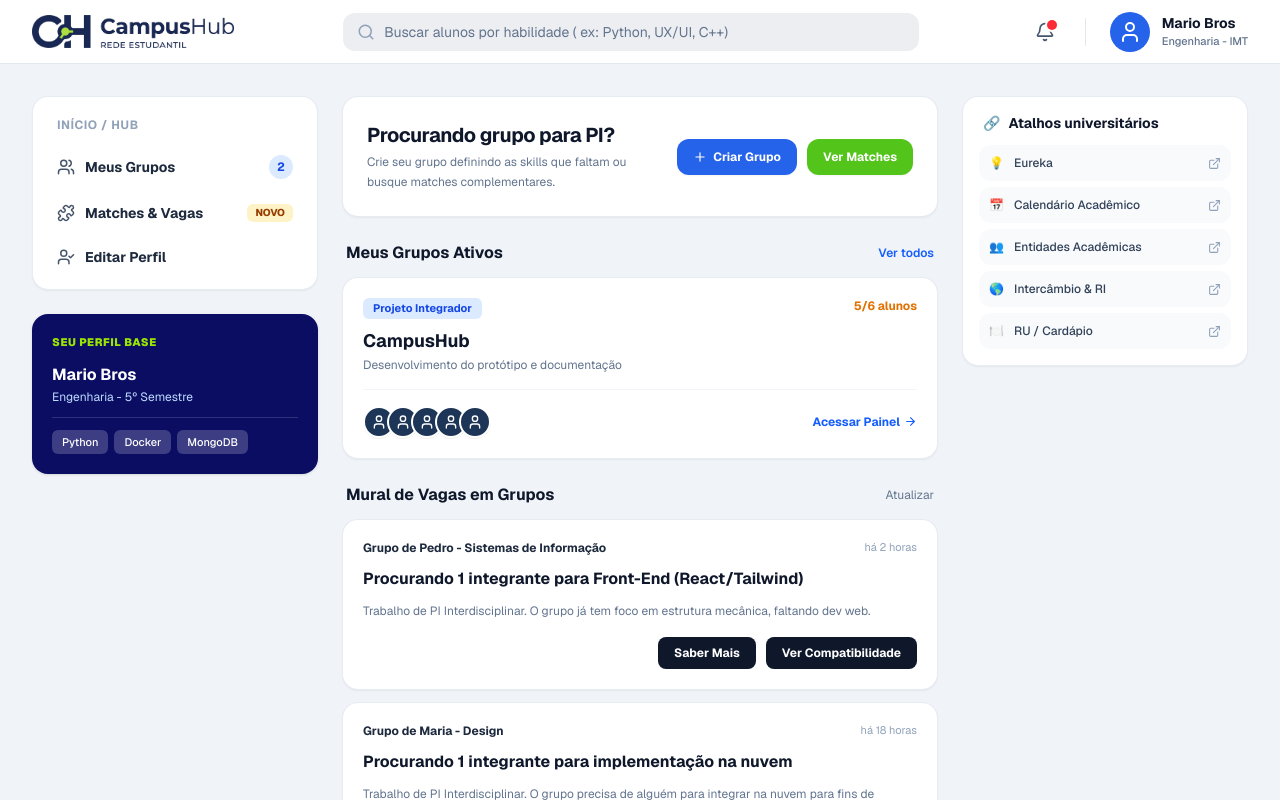
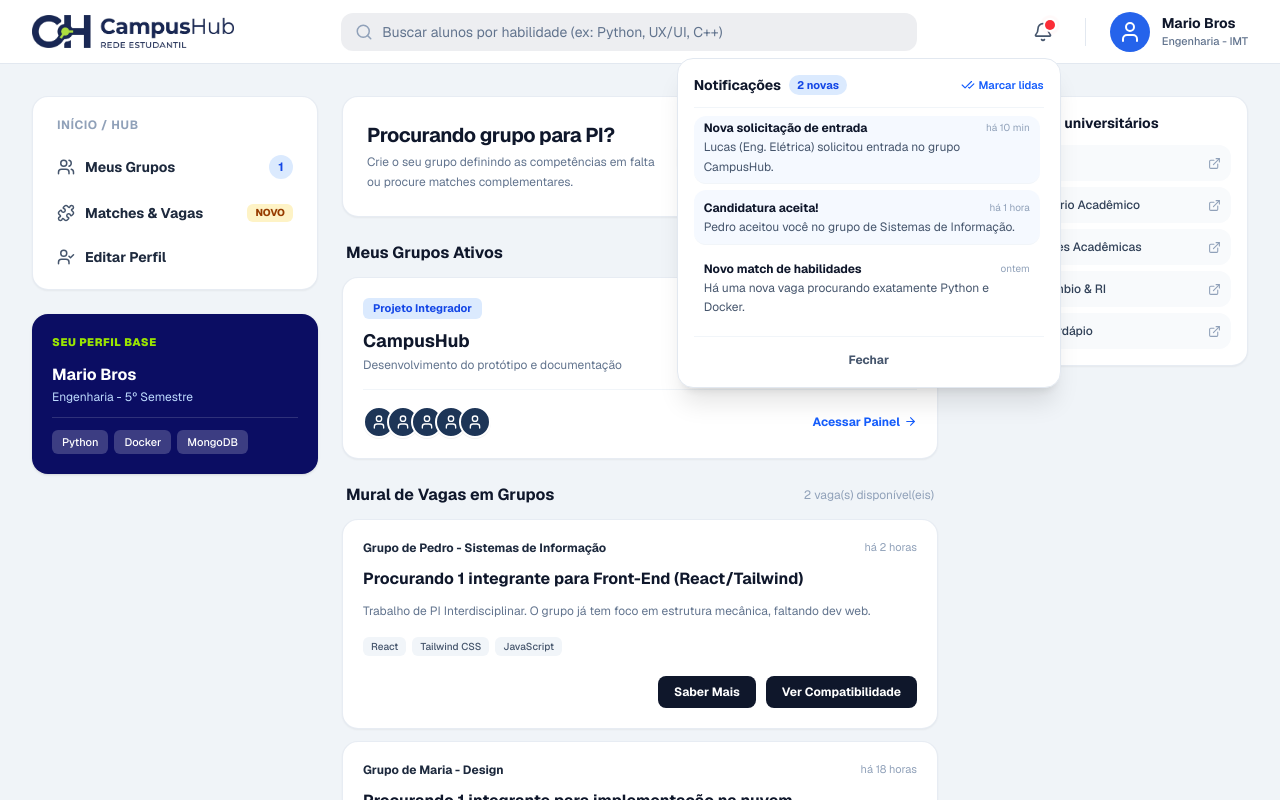
Before and after one commit to Peoliveirapinto/CampusHub_PI_2026_2, a Next.js app in the folder frontend/: page /home_c/login in a window 1280 px wide. Both pictures are taken after a click on the button "Notificações". Shown: the top 800 px of the page. Built offline with nearby package versions, Linux system fonts and the light colour scheme.

Commit message:
feat(): home com login corrigido

```diff
--- a/frontend/src/app/home_c/login/page.tsx
+++ b/frontend/src/app/home_c/login/page.tsx
@@ -1,6 +1,6 @@
 "use client";
 
-import React, { useState } from "react";
+import React, { useState, useEffect, useMemo, useRef } from "react";
 import Link from "next/link";
 import Image from "next/image";
 import { useRouter } from "next/navigation";
@@ -14,14 +14,157 @@ import {
   ArrowRight,
   ExternalLink,
   Plus,
-  Compass,
+  CheckCheck,
 } from "lucide-react";
+
+// Tipagens dos contratos de dados (DTOs)
+interface PerfilUsuario {
+  id: number;
+  nome: string;
+  curso: string;
+  semestre: number;
+  habilidades: string[];
+}
+
+interface Integrante {
+  id: number;
+  nome: string;
+}
+
+interface GrupoAtivo {
+  id: number;
+  nome: string;
+  categoria: string;
+  descricao: string;
+  vagasOcupadas: number;
+  vagasTotais: number;
+  integrantes: Integrante[];
+}
+
+interface VagaMural {
+  id: number;
+  autorGrupo: string;
+  cursoLider: string;
+  titulo: string;
+  tempoPublicacao: string;
+  descricao: string;
+  habilidadesRequeridas: string[];
+}
+
+interface NotificacaoItem {
+  id: number;
+  titulo: string;
+  descricao: string;
+  tempo: string;
+  lida: boolean;
+}
 
 export default function HubPage() {
   const router = useRouter();
+
+  // Estados com dados iniciais (Mock)
+  const [usuario, setUsuario] = useState<PerfilUsuario>({
+    id: 1,
+    nome: "Mario Bros",
+    curso: "Engenharia",
+    semestre: 5,
+    habilidades: ["Python", "Docker", "MongoDB"],
+  });
+
+  const [gruposAtivos, setGruposAtivos] = useState<GrupoAtivo[]>([
+    {
+      id: 10,
+      nome: "CampusHub",
+      categoria: "Projeto Integrador",
+      descricao: "Desenvolvimento do protótipo e documentação",
+      vagasOcupadas: 5,
+      vagasTotais: 6,
+      integrantes: [
+        { id: 1, nome: "Mario" },
+        { id: 2, nome: "Ian" },
+        { id: 3, nome: "Pedro" },
+        { id: 4, nome: "Matheus" },
+        { id: 5, nome: "Felipe" },
+      ],
+    },
+  ]);
+
+  const [vagas, setVagas] = useState<VagaMural[]>([
+    {
+      id: 101,
+      autorGrupo: "Grupo de Pedro",
+      cursoLider: "Sistemas de Informação",
+      titulo: "Procurando 1 integrante para Front-End (React/Tailwind)",
+      tempoPublicacao: "há 2 horas",
+      descricao:
+        "Trabalho de PI Interdisciplinar. O grupo já tem foco em estrutura mecânica, faltando dev web.",
+      habilidadesRequeridas: ["React", "Tailwind CSS", "JavaScript"],
+    },
+    {
+      id: 102,
+      autorGrupo: "Grupo de Maria",
+      cursoLider: "Design",
+      titulo: "Procurando 1 integrante para implementação na nuvem",
+      tempoPublicacao: "há 18 horas",
+      descricao:
+        "Trabalho de PI Interdisciplinar. O grupo precisa de alguém para integrar na nuvem para fins de processamento de dados.",
+      habilidadesRequeridas: ["AWS", "Docker", "Python"],
+    },
+  ]);
+
+  // Estados das Notificações
+  const [notificacoesAbertas, setNotificacoesAbertas] = useState(false);
+  const [notificacoes, setNotificacoes] = useState<NotificacaoItem[]>([
+    {
+      id: 1,
+      titulo: "Nova solicitação de entrada",
+      descricao: "Lucas (Eng. Elétrica) solicitou entrada no grupo CampusHub.",
+      tempo: "há 10 min",
+      lida: false,
+    },
+    {
+      id: 2,
+      titulo: "Candidatura aceita!",
+      descricao: "Pedro aceitou você no grupo de Sistemas de Informação.",
+      tempo: "há 1 hora",
+      lida: false,
+    },
+    {
+      id: 3,
+      titulo: "Novo match de habilidades",
+      descricao: "Há uma nova vaga procurando exatamente Python e Docker.",
+      tempo: "ontem",
+      lida: true,
+    },
+  ]);
+
   const [busca, setBusca] = useState<string>("");
+  const popoverNotificacoesRef = useRef<HTMLDivElement>(null);
 
-  // Atalhos institucionais da Mauá
+  // Fecha o dropdown de notificações se clicar fora dele
+  useEffect(() => {
+    function handleClickFora(e: MouseEvent) {
+      if (
+        popoverNotificacoesRef.current &&
+        !popoverNotificacoesRef.current.contains(e.target as Node)
+      ) {
+        setNotificacoesAbertas(false);
+      }
+    }
+    document.addEventListener("mousedown", handleClickFora);
+    return () => document.removeEventListener("mousedown", handleClickFora);
+  }, []);
+
+  const totalNaoLidas = useMemo(
+    () => notificacoes.filter((n) => !n.lida).length,
+    [notificacoes]
+  );
+
+  const marcarTodasComoLidas = () => {
+    setNotificacoes((prev) => prev.map((item) => ({ ...item, lida: true })));
+  };
+
+  // Atalhos institucionais fixos
   const atalhosUniversitarios = [
     { nome: "Eureka", href: "https://eureka.maua.br", icone: "💡" },
     { nome: "Calendário Acadêmico", href: "#", icone: "📅" },
@@ -30,11 +173,47 @@ export default function HubPage() {
     { nome: "RU / Cardápio", href: "#", icone: "🍽️" },
   ];
 
+  // Filtro de vagas em tempo real pela barra de pesquisa
+  const vagasFiltradas = useMemo(() => {
+    if (!busca.trim()) return vagas;
+    const termo = busca.toLowerCase();
+    return vagas.filter(
+      (vaga) =>
+        vaga.titulo.toLowerCase().includes(termo) ||
+        vaga.descricao.toLowerCase().includes(termo) ||
+        vaga.habilidadesRequeridas.some((h) => h.toLowerCase().includes(termo))
+    );
+  }, [vagas, busca]);
+
+  // Cálculo da compatibilidade com o perfil
+  const verificarCompatibilidade = (habilidadesVaga: string[]) => {
+    const correspondencias = habilidadesVaga.filter((hab) =>
+      usuario.habilidades.some(
+        (uHab) => uHab.toLowerCase() === hab.toLowerCase()
+      )
+    );
+    const percentual = Math.round(
+      (correspondencias.length / habilidadesVaga.length) * 100
+    );
+
+    if (correspondencias.length > 0) {
+      alert(
+        `Compatibilidade: ${percentual}%\nCompetências coincidentes: ${correspondencias.join(
+          ", "
+        )}`
+      );
+    } else {
+      alert(
+        "Ainda não possui as competências solicitadas por este grupo no seu perfil base."
+      );
+    }
+  };
+
   return (
     <div className="min-h-screen bg-[#F0F4F8] text-slate-800 font-sans flex flex-col">
       {/* 1. NAVBAR SUPERIOR LOGADA */}
       <nav className="sticky top-0 z-40 bg-white border-b border-slate-200 px-4 sm:px-8 h-16 flex items-center justify-between gap-4">
-        {/* Lado Esquerdo: Logo PNG */}
+        {/* Lado Esquerdo: Logótipo PNG */}
         <div className="flex items-center shrink-0">
           <Link
             href="/"
@@ -51,7 +230,7 @@ export default function HubPage() {
           </Link>
         </div>
 
-        {/* Centro: Barra de Pesquisa de Alunos por Habilidade */}
+        {/* Centro: Barra de Pesquisa */}
         <div className="flex-1 max-w-xl mx-2 sm:mx-4">
           <div className="relative flex items-center w-full">
             <Search
@@ -62,28 +241,104 @@ export default function HubPage() {
               type="text"
               value={busca}
               onChange={(e) => setBusca(e.target.value)}
-              placeholder="Buscar alunos por habilidade ( ex: Python, UX/UI, C++)"
+              placeholder="Buscar alunos por habilidade (ex: Python, UX/UI, C++)"
               className="w-full bg-[#E5E7EB]/70 hover:bg-[#E5E7EB] focus:bg-white text-xs sm:text-sm text-slate-800 placeholder-slate-500 rounded-xl pl-10 pr-4 py-2 outline-none border border-transparent focus:border-slate-300 transition"
             />
           </div>
         </div>
 
         {/* Lado Direito: Notificações + Perfil do Aluno */}
-        <div className="flex items-center gap-4 sm:gap-6 shrink-0">
-          {/* Sino com Alerta */}
+        <div className="flex items-center gap-3 sm:gap-6 shrink-0">
+
+          {/* Sino de Notificações com Dropdown Flutuante */}
+          <div className="relative" ref={popoverNotificacoesRef}>
             <button
               type="button"
-            className="relative p-1.5 text-slate-600 hover:text-slate-900 transition cursor-pointer"
+              onClick={() => setNotificacoesAbertas(!notificacoesAbertas)}
+              className="relative p-2 text-slate-600 hover:text-slate-900 transition rounded-xl hover:bg-slate-100 cursor-pointer"
               title="Notificações"
             >
               <Bell size={20} />
-            <span className="absolute top-1 right-1 w-2.5 h-2.5 bg-red-500 rounded-full ring-2 ring-white"></span>
+              {/* Badge pulsante com contagem */}
+              {totalNaoLidas > 0 && (
+                <span className="absolute top-1.5 right-1.5 flex h-2.5 w-2.5">
+                  <span className="animate-ping absolute inline-flex h-full w-full rounded-full bg-red-400 opacity-75"></span>
+                  <span className="relative inline-flex rounded-full h-2.5 w-2.5 bg-red-500 ring-2 ring-white"></span>
+                </span>
+              )}
             </button>
 
-          {/* Divisor vertical */}
+            {/* Menu Flutuante de Notificações */}
+            {notificacoesAbertas && (
+              <div className="absolute right-0 mt-2 w-80 sm:w-96 bg-white rounded-2xl shadow-xl border border-slate-200 p-4 z-50 animate-in fade-in zoom-in-95 duration-150">
+                <div className="flex items-center justify-between pb-3 border-b border-slate-100">
+                  <div className="flex items-center gap-2">
+                    <span className="font-bold text-sm text-slate-900">
+                      Notificações
+                    </span>
+                    {totalNaoLidas > 0 && (
+                      <span className="bg-blue-100 text-blue-700 text-[11px] font-bold px-2 py-0.5 rounded-full">
+                        {totalNaoLidas} nova{totalNaoLidas > 1 ? "s" : ""}
+                      </span>
+                    )}
+                  </div>
+                  {totalNaoLidas > 0 && (
+                    <button
+                      type="button"
+                      onClick={marcarTodasComoLidas}
+                      className="text-[11px] font-semibold text-blue-600 hover:text-blue-800 transition flex items-center gap-1 cursor-pointer"
+                    >
+                      <CheckCheck size={14} /> Marcar lidas
+                    </button>
+                  )}
+                </div>
+
+                {/* Lista de Notificações */}
+                <div className="mt-2 max-h-80 overflow-y-auto space-y-1.5 divide-y divide-slate-100 pr-1">
+                  {notificacoes.length > 0 ? (
+                    notificacoes.map((item) => (
+                      <div
+                        key={item.id}
+                        className={`pt-2.5 first:pt-1 pb-1.5 px-2.5 rounded-xl transition ${
+                          !item.lida ? "bg-blue-50/60" : "hover:bg-slate-50"
+                        }`}
+                      >
+                        <div className="flex justify-between items-start gap-2">
+                          <h4 className="text-xs font-bold text-slate-900">
+                            {item.titulo}
+                          </h4>
+                          <span className="text-[10px] text-slate-400 shrink-0">
+                            {item.tempo}
+                          </span>
+                        </div>
+                        <p className="text-xs text-slate-600 mt-0.5 leading-relaxed">
+                          {item.descricao}
+                        </p>
+                      </div>
+                    ))
+                  ) : (
+                    <div className="py-6 text-center text-xs text-slate-400">
+                      Nenhuma notificação no momento.
+                    </div>
+                  )}
+                </div>
+
+                <div className="mt-3 pt-2.5 border-t border-slate-100 text-center">
+                  <button
+                    type="button"
+                    onClick={() => setNotificacoesAbertas(false)}
+                    className="text-xs font-bold text-slate-600 hover:text-blue-900 transition cursor-pointer"
+                  >
+                    Fechar
+                  </button>
+                </div>
+              </div>
+            )}
+          </div>
+
           <div className="h-7 w-px bg-slate-200 hidden sm:block"></div>
 
-          {/* Informações do Aluno */}
+          {/* Card do Perfil do Aluno */}
           <Link
             href="/editar_perfil"
             className="flex items-center gap-3 group cursor-pointer"
@@ -93,10 +348,10 @@ export default function HubPage() {
             </div>
             <div className="hidden md:flex flex-col text-left">
               <span className="text-sm font-bold text-slate-900 group-hover:text-blue-900 transition">
-                Mario Bros
+                {usuario.nome}
               </span>
               <span className="text-[11px] text-slate-500 font-medium">
-                Engenharia - IMT
+                {usuario.curso} - IMT
               </span>
             </div>
           </Link>
@@ -111,7 +366,6 @@ export default function HubPage() {
               COLUNA 1: MENU LATERAL & PERFIL BASE (3 cols)
              ========================================= */}
           <div className="lg:col-span-3 space-y-6">
-            {/* Bloco de Navegação */}
             <div className="bg-white rounded-2xl border border-slate-200/80 p-3 shadow-xs">
               <div className="px-3 py-2 text-xs font-bold uppercase tracking-wider text-slate-400">
                 Início / Hub
@@ -126,7 +380,7 @@ export default function HubPage() {
                     <span>Meus Grupos</span>
                   </div>
                   <span className="w-6 h-6 rounded-full bg-blue-100 text-blue-700 text-xs font-bold flex items-center justify-center">
-                    2
+                    {gruposAtivos.length}
                   </span>
                 </Link>
 
@@ -153,22 +407,22 @@ export default function HubPage() {
               </div>
             </div>
 
-            {/* Bloco Azul Escuro: SEU PERFIL BASE */}
+            {/* SEU PERFIL BASE */}
             <div className="bg-[#0B0D63] text-white rounded-2xl p-5 shadow-sm space-y-3">
               <p className="text-[11px] font-black uppercase tracking-wider text-lime-400">
                 Seu Perfil Base
               </p>
               <div>
-                <h3 className="font-bold text-base">Mario Bros</h3>
+                <h3 className="font-bold text-base">{usuario.nome}</h3>
                 <p className="text-xs text-blue-200 mt-0.5">
-                  Engenharia - 5º Semestre
+                  {usuario.curso} - {usuario.semestre}º Semestre
                 </p>
               </div>
 
               <div className="h-px bg-white/15 my-2"></div>
 
               <div className="flex flex-wrap gap-1.5 pt-1">
-                {["Python", "Docker", "MongoDB"].map((tech) => (
+                {usuario.habilidades.map((tech) => (
                   <span
                     key={tech}
                     className="px-2.5 py-1 bg-white/20 hover:bg-white/25 rounded-md text-[11px] font-medium transition"
@@ -185,14 +439,14 @@ export default function HubPage() {
              ========================================= */}
           <div className="lg:col-span-6 space-y-6">
 
-            {/* Banner: Procurando grupo para PI? */}
+            {/* Banner Chamada PI */}
             <div className="bg-white rounded-2xl border border-slate-200/80 p-6 shadow-xs flex flex-col md:flex-row md:items-center justify-between gap-4">
               <div className="max-w-xs">
                 <h2 className="text-xl font-bold text-slate-900 tracking-tight">
                   Procurando grupo para PI?
                 </h2>
                 <p className="text-xs text-slate-500 mt-1 leading-relaxed">
-                  Crie seu grupo definindo as skills que faltam ou busque matches complementares.
+                  Crie o seu grupo definindo as competências em falta ou procure matches complementares.
                 </p>
               </div>
 
@@ -214,7 +468,7 @@ export default function HubPage() {
               </div>
             </div>
 
-            {/* Seção: Meus Grupos Ativos */}
+            {/* Meus Grupos Ativos */}
             <div className="space-y-3">
               <div className="flex justify-between items-center px-1">
                 <h3 className="font-bold text-base text-slate-900">
@@ -228,32 +482,35 @@ export default function HubPage() {
                 </Link>
               </div>
 
-              {/* Card do Grupo CampusHub */}
-              <div className="bg-white rounded-2xl border border-slate-200/80 p-5 shadow-xs relative">
+              {gruposAtivos.map((grupo) => (
+                <div
+                  key={grupo.id}
+                  className="bg-white rounded-2xl border border-slate-200/80 p-5 shadow-xs relative"
+                >
                   <div className="flex justify-between items-start">
                     <span className="px-2.5 py-0.5 rounded-md bg-blue-100 text-blue-700 text-[11px] font-bold">
-                    Projeto Integrador
+                      {grupo.categoria}
                     </span>
                     <span className="text-xs font-bold text-amber-600">
-                    5/6 alunos
+                      {grupo.vagasOcupadas}/{grupo.vagasTotais} alunos
                     </span>
                   </div>
 
                   <h4 className="font-bold text-lg text-slate-900 mt-2">
-                  CampusHub
+                    {grupo.nome}
                   </h4>
                   <p className="text-xs text-slate-500 mt-0.5">
-                  Desenvolvimento do protótipo e documentação
+                    {grupo.descricao}
                   </p>
 
                   <div className="h-px bg-slate-100 my-4"></div>
 
                   <div className="flex items-center justify-between">
-                  {/* Avatares dos Integrantes */}
                     <div className="flex items-center -space-x-2">
-                    {[1, 2, 3, 4, 5].map((_, index) => (
+                      {grupo.integrantes.map((membro) => (
                         <div
-                        key={index}
+                          key={membro.id}
+                          title={membro.nome}
                           className="w-8 h-8 rounded-full bg-[#1D3557] border-2 border-white text-white flex items-center justify-center text-xs font-bold shadow-2xs"
                         >
                           <User size={16} />
@@ -262,96 +519,88 @@ export default function HubPage() {
                     </div>
 
                     <Link
-                    href="/grupo/campushub"
+                      href={`/grupo/${grupo.id}`}
                       className="inline-flex items-center gap-1 text-xs font-bold text-blue-600 hover:text-blue-800 transition"
                     >
                       Acessar Painel <ArrowRight size={13} />
                     </Link>
                   </div>
                 </div>
+              ))}
             </div>
 
-            {/* Seção: Mural de Vagas em Grupos */}
+            {/* Mural de Vagas em Grupos */}
             <div className="space-y-3">
               <div className="flex justify-between items-center px-1">
                 <h3 className="font-bold text-base text-slate-900">
                   Mural de Vagas em Grupos
                 </h3>
-                <button
-                  type="button"
-                  className="text-xs text-slate-500 hover:text-slate-800 transition"
-                >
-                  Atualizar
-                </button>
+                <span className="text-xs text-slate-400">
+                  {vagasFiltradas.length} vaga(s) disponível(eis)
+                </span>
               </div>
 
-              {/* Card Vaga 1 */}
-              <div className="bg-white rounded-2xl border border-slate-200/80 p-5 shadow-xs space-y-3">
+              {vagasFiltradas.length === 0 ? (
+                <div className="bg-white rounded-2xl border border-slate-200 p-8 text-center text-slate-500 text-xs">
+                  Nenhuma vaga encontrada para &quot;{busca}&quot;.
+                </div>
+              ) : (
+                vagasFiltradas.map((vaga) => (
+                  <div
+                    key={vaga.id}
+                    className="bg-white rounded-2xl border border-slate-200/80 p-5 shadow-xs space-y-3"
+                  >
                     <div className="flex justify-between items-start text-xs">
                       <span className="font-bold text-slate-800">
-                    Grupo de Pedro - Sistemas de Informação
+                        {vaga.autorGrupo} - {vaga.cursoLider}
                       </span>
-                  <span className="text-slate-400 text-[11px]">há 2 horas</span>
+                      <span className="text-slate-400 text-[11px]">
+                        {vaga.tempoPublicacao}
+                      </span>
                     </div>
 
                     <h4 className="font-bold text-base text-slate-900 leading-snug">
-                  Procurando 1 integrante para Front-End (React/Tailwind)
+                      {vaga.titulo}
                     </h4>
 
                     <p className="text-xs text-slate-500 leading-relaxed">
-                  Trabalho de PI Interdisciplinar. O grupo já tem foco em estrutura mecânica, faltando dev web.
+                      {vaga.descricao}
                     </p>
 
-                <div className="pt-1 flex items-center justify-end gap-2.5">
+                    <div className="flex flex-wrap gap-1.5 pt-1">
+                      {vaga.habilidadesRequeridas.map((tag) => (
+                        <span
+                          key={tag}
+                          className="px-2 py-0.5 rounded-md bg-slate-100 text-slate-600 text-[10px] font-medium"
+                        >
+                          {tag}
+                        </span>
+                      ))}
+                    </div>
+
+                    <div className="pt-2 flex items-center justify-end gap-2.5">
                       <button
                         type="button"
+                        onClick={() => router.push(`/detalhes_vaga?id=${vaga.id}`)}
                         className="px-4 py-2 bg-slate-900 hover:bg-slate-800 text-white rounded-lg text-xs font-bold transition cursor-pointer"
                       >
                         Saber Mais
                       </button>
                       <button
                         type="button"
+                        onClick={() =>
+                          verificarCompatibilidade(vaga.habilidadesRequeridas)
+                        }
                         className="px-4 py-2 bg-slate-900 hover:bg-slate-800 text-white rounded-lg text-xs font-bold transition cursor-pointer"
                       >
                         Ver Compatibilidade
                       </button>
                     </div>
                   </div>
-
-              {/* Card Vaga 2 */}
-              <div className="bg-white rounded-2xl border border-slate-200/80 p-5 shadow-xs space-y-3">
-                <div className="flex justify-between items-start text-xs">
-                  <span className="font-bold text-slate-800">
-                    Grupo de Maria - Design
-                  </span>
-                  <span className="text-slate-400 text-[11px]">há 18 horas</span>
+                ))
+              )}
             </div>
 
-                <h4 className="font-bold text-base text-slate-900 leading-snug">
-                  Procurando 1 integrante para implementação na nuvem
-                </h4>
-
-                <p className="text-xs text-slate-500 leading-relaxed">
-                  Trabalho de PI Interdisciplinar. O grupo precisa de alguém para integrar na nuvem para fins de processamento de dados.
-                </p>
-
-                <div className="pt-1 flex items-center justify-end gap-2.5">
-                  <button
-                    type="button"
-                    className="px-4 py-2 bg-slate-900 hover:bg-slate-800 text-white rounded-lg text-xs font-bold transition cursor-pointer"
-                  >
-                    Saber Mais
-                  </button>
-                  <button
-                    type="button"
-                    className="px-4 py-2 bg-slate-900 hover:bg-slate-800 text-white rounded-lg text-xs font-bold transition cursor-pointer"
-                  >
-                    Ver Compatibilidade
-                  </button>
-                </div>
-              </div>
-
-            </div>
           </div>
 
           {/* =========================================
```
Lines whose indentation alone changed are shown as unchanged.
